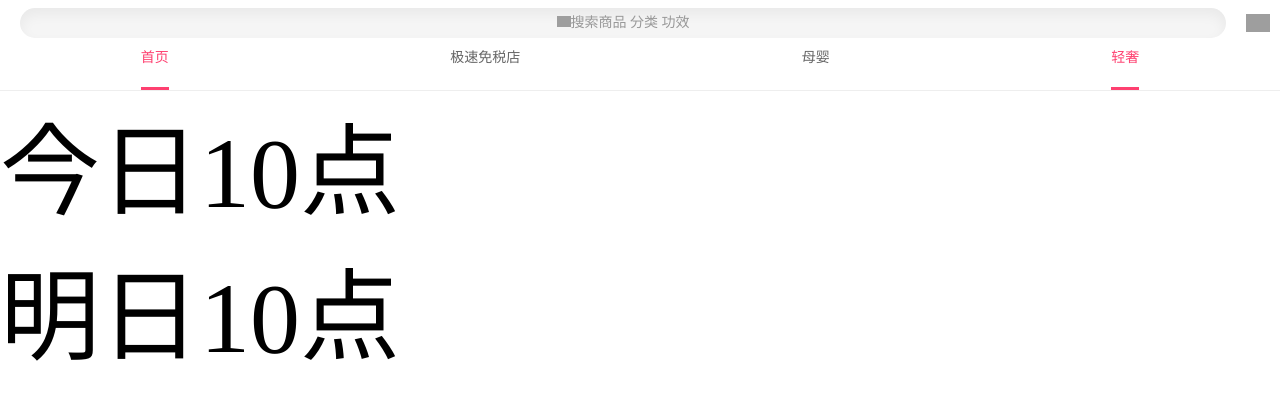
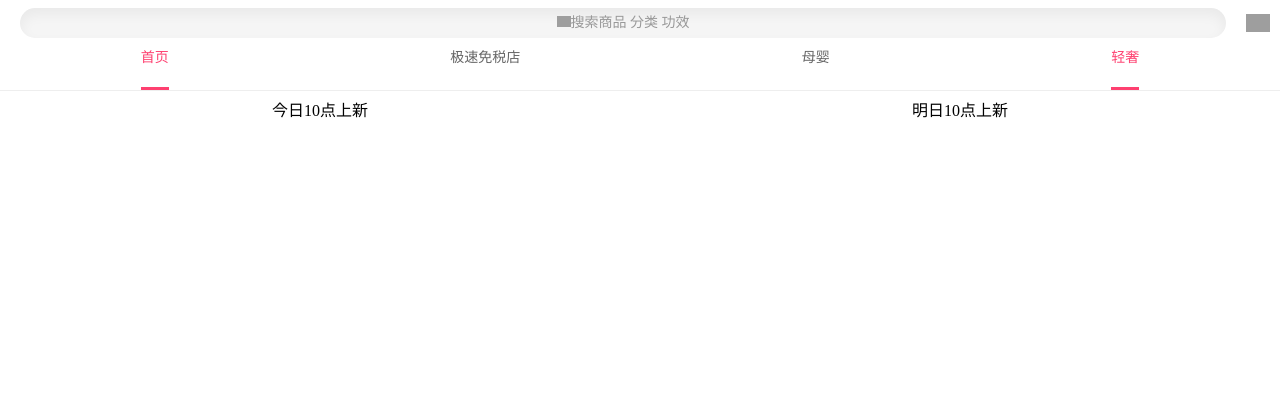
Before and after one commit to dengfengw/JuMei, a Vue app: page /home in a window 1280 px wide. Shown: the top 400 px of the page. Built offline with nearby package versions, Linux system fonts and the light colour scheme; grey boxes are pictures that could not be loaded.

Commit message:
Add files via upload

```diff
--- a/src/components/home.vue
+++ b/src/components/home.vue
@@ -1,8 +1,8 @@
 <template>
 	<div>
 			<ul>
-				<router-link tag="li" to="/home/today" >今日10点</router-link>
-				<router-link tag="li" to="/home/tomorrow" >明日10点</router-link>
+				<router-link tag="li" to="/home/today" activeClass="active">今日10点上新</router-link>
+				<router-link tag="li" to="/home/tomorrow" activeClass="active">明日10点上新</router-link>
 			</ul>
 
 			<router-view></router-view>
@@ -10,6 +10,8 @@
 </template>
 
 <script type="text/javascript">
+//import observer  from "../observer"
+
 	export default {
 
 		data(){
@@ -18,12 +20,29 @@
 			}
 		},
 
-
+		/*mounted(){
+			// observer.publish("default");
+			this.$store.commit("changeMaizuoTitle","卖座电影");
+		}*/
 	}
 </script>
 
 
-<style type="text/css" scoped>
+<style type="text/css" lang="scss" scoped>
+	ul{
+		display: flex;
+		li{
+			font-size: 0.16rem;
+			list-style: none;
+			flex:1;
+			height: 0.4rem;
+			line-height: 0.4rem;
+			text-align: center;
+		}
+	}
 
+	.active{
+		color:#fe6e00;
+	}
 
 </style>
```
